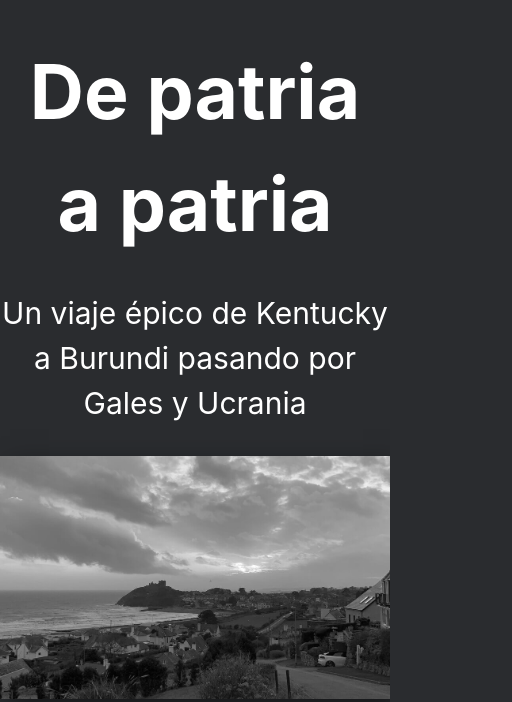
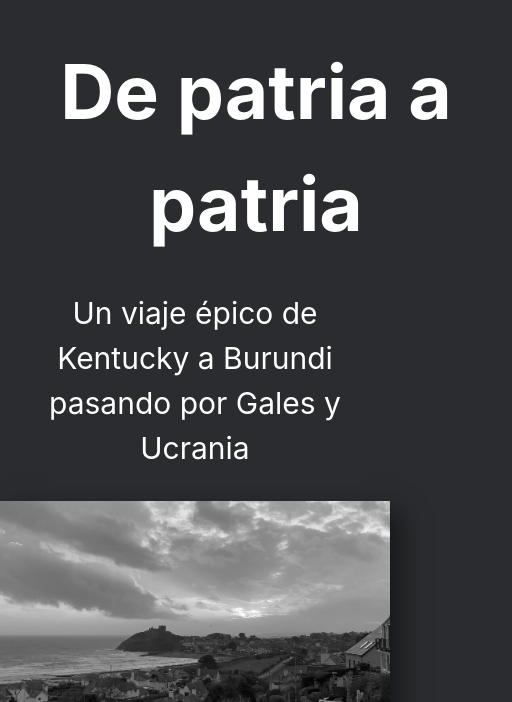
Before and after one commit to Omargiobel-95/web_project_homeland, a plain HTML site: page index.html in a window 390 px wide. Shown: the part 142-844 px from the top of the page, 512 px wide, since content can reach past the window. Drawn offline with Linux system fonts and the light colour scheme.

Commit message:
Correciones

```diff
--- a/blocks/header.css
+++ b/blocks/header.css
@@ -50,9 +50,10 @@
   .header__title {
     font-size: 75px;
     line-height: 1.5;
+    width: 32rem;
   }
   .header__subtitle {
-      width: 100vw;
+    width: 95vw;
     font-size: 30px;
     line-height: 1.5;
   }
```
Lines whose indentation alone changed are shown as unchanged.
